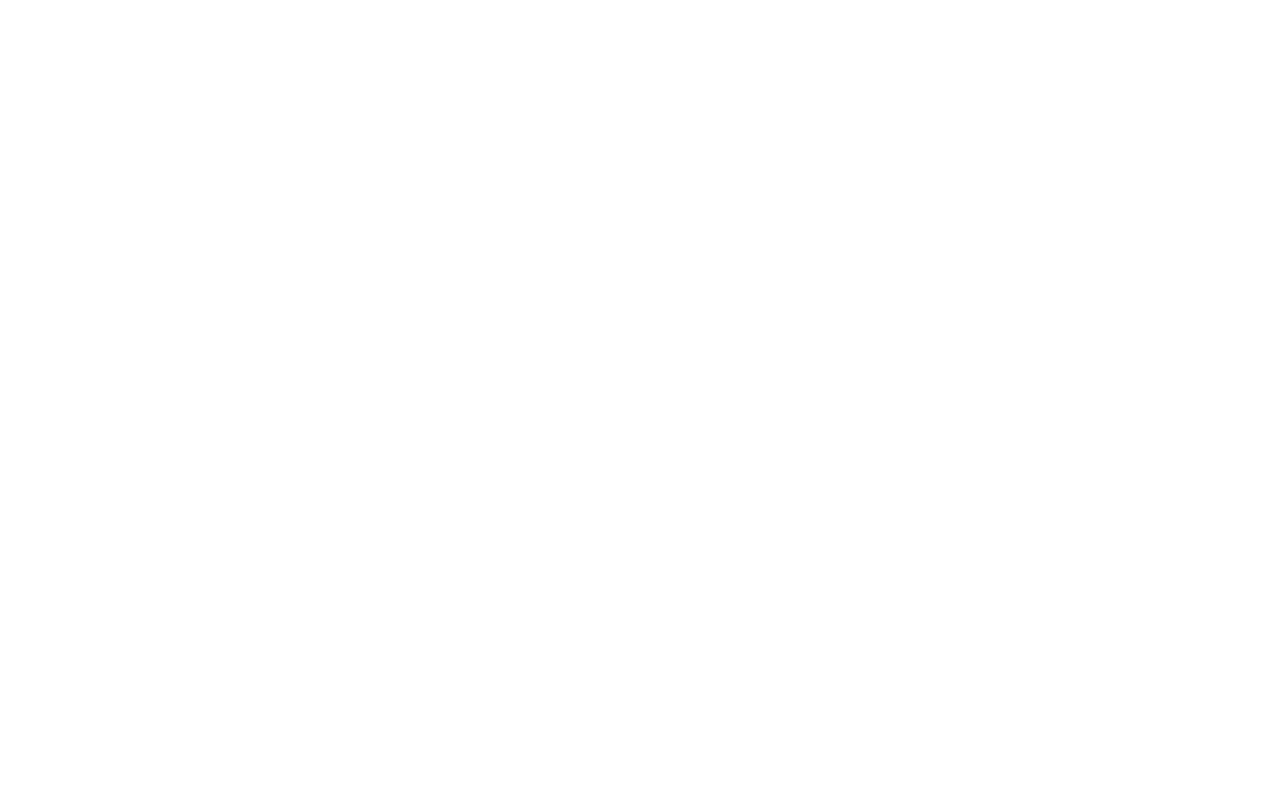
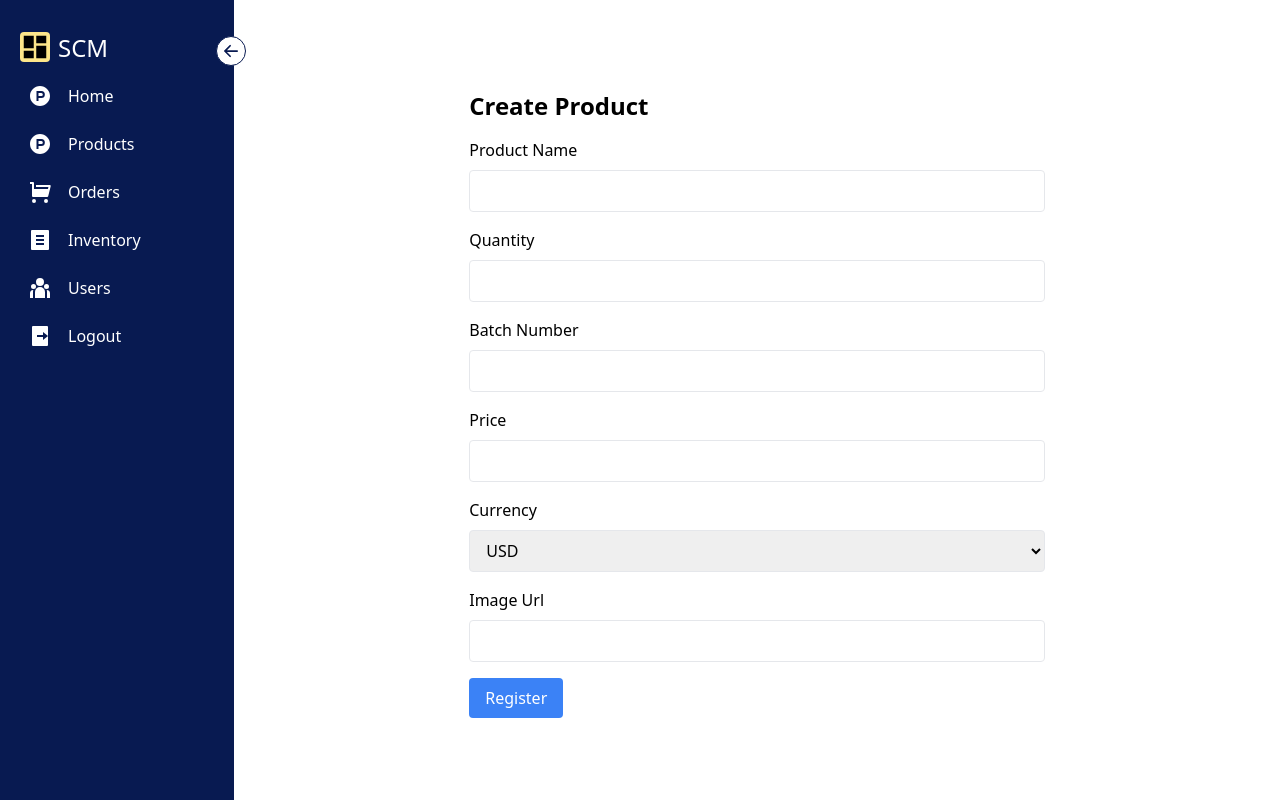
Before and after one commit to titusdishon/supply-chain-manager, a React (Create React App) app in the folder frontend/: page /home/create-products in a window 1280 px wide. Before the commit this address had no page. Built offline with nearby package versions, Linux system fonts and the light colour scheme; sample sign-in values are in the browser's storage; the HTML template or start-up script is replaced by a standard one.

Commit message:
add create new user and product pages

```diff
--- a/frontend/src/App.tsx
+++ b/frontend/src/App.tsx
@@ -9,6 +9,7 @@
 import Inventory from "./components/dashboard/pages/inventory";
 import Users from "./components/dashboard/pages/users";
 import ProtectedRoute from "./utils/protected-routes";
+import CreateProduct from "./components/dashboard/pages/create-product";
 
 const App = () => {
   return (
@@ -16,14 +17,7 @@
       <Router>
         <Routes>
           <Route path="/login" element={<Login />} />
-          <Route
-            path="/register"
-            element={
-              <ProtectedRoute>
-                <Registration />
-              </ProtectedRoute>
-            }
-          />
+
           <Route
             path="/home"
             element={
@@ -49,6 +43,14 @@
             }
           />
           <Route
+            path="/home/create-products"
+            element={
+              <ProtectedRoute>
+                <CreateProduct />
+              </ProtectedRoute>
+            }
+          />
+          <Route
             path="/home/inventory"
             element={
               <ProtectedRoute>
@@ -64,6 +66,14 @@
               </ProtectedRoute>
             }
           />
+          <Route
+            path="/users/register"
+            element={
+              <ProtectedRoute>
+                <Registration />
+              </ProtectedRoute>
+            }
+          />
         </Routes>
       </Router>
     </Provider>
--- a/frontend/src/components/auth/register.tsx
+++ b/frontend/src/components/auth/register.tsx
@@ -8,17 +8,18 @@
 } from "../../redux/actions/user-actions";
 import axios, { AxiosResponse } from "axios";
 import { useDispatch } from "react-redux";
-import { Link, useNavigate } from "react-router-dom";
+import { useNavigate } from "react-router-dom";
 import { useState } from "react";
 import { ErrorAlert, SuccessAlert } from "../shared/alerts";
+import PageWrapper from "../dashboard/pages/page-wrapper";
 
-type RegistrationFormData = {
+interface IRegistrationFormData {
   username: string;
   password: string;
   email: string;
   isActive: boolean;
   role: UserRole;
-};
+}
 
 const Registration = () => {
   const [errorMessage, setErrorMessage] = useState<string | null>(null);
@@ -29,28 +30,34 @@
     register,
     handleSubmit,
     formState: { errors },
-  } = useForm<RegistrationFormData>();
+  } = useForm<IRegistrationFormData>();
   const dispatch = useDispatch();
-  const onSubmit = async (data: RegistrationFormData) => {
+  const onSubmit = async (data: IRegistrationFormData) => {
     dispatch<CreateUserRequestAction>({
       type: UserActionTypes.CREATE_USER_REQUEST,
       payload: data,
     });
+    const userToken = localStorage.getItem("token");
 
     try {
       const response: AxiosResponse = await axios.post(
         `http://localhost:8000/auth/register`,
-        data
+        data,
+        {
+          headers: {
+            Authorization: `Bearer ${userToken}`,
+          },
+        }
       );
 
       dispatch<CreateUserSuccessAction>({
         type: UserActionTypes.CREATE_USER_SUCCESS,
         payload: response.data,
       });
-      setSuccessMessage("Success! Your have been logged in.");
+      setSuccessMessage("Success! Your have created an account.");
 
       setTimeout(() => {
-        navigate("/login");
+        navigate("/home/users");
       }, 1000);
     } catch (error: any) {
       setErrorMessage(
@@ -64,8 +71,12 @@
   };
 
   return (
-    <div className="flex justify-center items-center h-screen">
-      <form className="w-full max-w-sm" onSubmit={handleSubmit(onSubmit)}>
+    <PageWrapper>
+      <div className="flex flex-col justify-center items-center min-h-screen">
+        <form
+          className="w-full max-w-sm md:max-w-md lg:max-w-lg xl:max-w-xl"
+          onSubmit={handleSubmit(onSubmit)}
+        >
           {successMessage && <SuccessAlert message={successMessage} />}
           {errorMessage && <ErrorAlert message={errorMessage} />}
           <h2 className="text-2xl font-bold mb-4">Registration</h2>
@@ -123,6 +134,7 @@
           </button>
         </form>
       </div>
+    </PageWrapper>
   );
 };
 
--- /dev/null
+++ b/frontend/src/components/dashboard/pages/create-product.tsx
@@ -0,0 +1,153 @@
+import { useForm } from "react-hook-form";
+
+import axios, { AxiosResponse } from "axios";
+import { useDispatch } from "react-redux";
+import { useNavigate } from "react-router-dom";
+import { useState } from "react";
+import {
+  AddProductFailureAction,
+  AddProductRequestAction,
+  AddProductSuccessAction,
+  ProductsActionTypes,
+} from "../../../redux/actions/product-actions";
+import { SuccessAlert, ErrorAlert } from "../../shared/alerts";
+import PageWrapper from "./page-wrapper";
+import { CURRENCIES } from "../../../redux/types";
+
+interface IProductFormData {
+  price: number;
+  quantity: number;
+  batchNumber: string;
+  currency: CURRENCIES;
+  imageUrl: string;
+  productName: string;
+}
+
+const CreateProduct = () => {
+  const [errorMessage, setErrorMessage] = useState<string | null>(null);
+  const [successMessage, setSuccessMessage] = useState<string | null>(null);
+  const navigate = useNavigate();
+
+  const {
+    register,
+    handleSubmit,
+    formState: { errors },
+  } = useForm<IProductFormData>();
+  const dispatch = useDispatch();
+  const onSubmit = async (data: IProductFormData) => {
+    dispatch<AddProductRequestAction>({
+      type: ProductsActionTypes.ADD_PRODUCT_REQUEST,
+      payload: data,
+    });
+    const userToken = localStorage.getItem("token");
+
+    try {
+      const response: AxiosResponse = await axios.post(
+        `http://localhost:8000/products`,
+        data,
+        {
+          headers: {
+            Authorization: `Bearer ${userToken}`,
+          },
+        }
+      );
+
+      dispatch<AddProductSuccessAction>({
+        type: ProductsActionTypes.ADD_PRODUCT_SUCCESS,
+        payload: response.data,
+      });
+      setSuccessMessage("Success! Your have created a new product.");
+
+      setTimeout(() => {
+        navigate("/home/products");
+      }, 1000);
+    } catch (error: any) {
+      setErrorMessage(
+        "Failed! We could not complete your request, try again later."
+      );
+      dispatch<AddProductFailureAction>({
+        type: ProductsActionTypes.ADD_PRODUCT_FAILURE,
+        payload: error.message,
+      });
+    }
+  };
+
+  return (
+    <PageWrapper>
+      <div className="flex flex-col justify-center items-center min-h-screen">
+        <form
+          className="w-full max-w-sm md:max-w-md lg:max-w-lg xl:max-w-xl"
+          onSubmit={handleSubmit(onSubmit)}
+        >
+          {successMessage && <SuccessAlert message={successMessage} />}
+          {errorMessage && <ErrorAlert message={errorMessage} />}
+          <h2 className="text-2xl font-bold mb-4">Create Product</h2>
+          <div className="mb-4">
+            <label className="block mb-2">Product Name </label>
+            <input
+              type="text"
+              className="w-full border rounded py-2 px-3"
+              {...register("productName", { required: true })}
+            />
+            {errors.productName && <span>This field is required</span>}
+          </div>
+          <div className="mb-4">
+            <label className="block mb-2">Quantity </label>
+            <input
+              type="number"
+              className="w-full border rounded py-2 px-3"
+              {...register("quantity", { required: true })}
+            />
+            {errors.quantity && <span>This field is required</span>}
+          </div>
+          <div className="mb-4">
+            <label className="block mb-2">Batch Number </label>
+            <input
+              type="text"
+              className="w-full border rounded py-2 px-3"
+              {...register("batchNumber", { required: true })}
+            />
+            {errors.batchNumber && <span>This field is required</span>}
+          </div>
+          <div className="mb-4">
+            <label className="block mb-2">Price </label>
+            <input
+              type="number"
+              className="w-full border rounded py-2 px-3"
+              {...register("price", { required: true })}
+            />
+            {errors.price && <span>This field is required</span>}
+          </div>
+          <div className="mb-4">
+            <label className="block mb-2">Currency</label>
+            <select
+              className="w-full border rounded py-2 px-3"
+              {...register("currency", { required: true })}
+            >
+              <option value={CURRENCIES.USD}>USD</option>
+              <option value={CURRENCIES.EURO}>EURO</option>
+            </select>
+            {errors.currency && <span>This field is required</span>}
+          </div>
+          <div className="mb-4">
+            <label className="block mb-2">Image Url </label>
+            <input
+              type="text"
+              className="w-full border rounded py-2 px-3"
+              {...register("imageUrl", { required: true })}
+            />
+            {errors.imageUrl && <span>This field is required</span>}
+          </div>
+          <button
+            type="submit"
+            className="bg-blue-500 text-white py-2 px-4 rounded hover:bg-blue-600"
+          >
+            Register
+          </button>
+        </form>
+      </div>
+    </PageWrapper>
+  );
+};
+
+export default CreateProduct;
--- a/frontend/src/components/dashboard/pages/products.tsx
+++ b/frontend/src/components/dashboard/pages/products.tsx
@@ -11,6 +11,8 @@
 import { useDispatch } from "react-redux";
 import Table from "../../shared/table";
 import PageWrapper from "./page-wrapper";
+import { ErrorAlert } from "../../shared/alerts";
+import { useNavigate } from "react-router-dom";
 
 interface IProduct {
   batchNumber: string;
@@ -26,6 +28,7 @@
 const Products = () => {
   const dispatch = useDispatch();
   const [products, setProducts] = useState<IProduct[] | null>(null);
+  const navigate = useNavigate();
 
   const columns: Column<IProduct>[] = [
     {
@@ -63,8 +66,8 @@
       Header: "Actions",
       Cell: () => (
         <div className="flex flex-row">
-          <button className="bg-green-500 text-white py-2 px-4 rounded hover:bg-green-600 mx-4">
-            Edit
+          <button className="bg-red-500 text-white py-2 px-4 rounded hover:bg-red-600 mx-4">
+            Delete
           </button>
           <button className="bg-blue-500 text-white py-2 px-4 rounded hover:bg-blue-600 ">
             Edit
@@ -104,13 +107,15 @@
     };
   }, []);
 
+  const handleCreateNewClick = () => {
+    navigate("/home/create-products");
+  };
+
   return (
-    <PageWrapper
-      title="Products"
-      createNewOnclick={() => {
-        console.log("create new");
-      }}
-    >
+    <PageWrapper title="Products" createNewOnclick={handleCreateNewClick}>
+      {products && !products.length && (
+        <ErrorAlert message="There are no products found !" />
+      )}
       {products && <Table columns={columns} data={products} />}
     </PageWrapper>
   );
--- a/frontend/src/components/dashboard/pages/users.tsx
+++ b/frontend/src/components/dashboard/pages/users.tsx
@@ -12,6 +12,8 @@
   UserActionTypes,
 } from "../../../redux/actions/user-actions";
 import PageWrapper from "./page-wrapper";
+import { ErrorAlert } from "../../shared/alerts";
+import { useNavigate } from "react-router-dom";
 interface IUser {
   status: boolean;
   username: string;
@@ -23,6 +25,7 @@
 }
 const Users = () => {
   const dispatch = useDispatch();
+  const navigate = useNavigate();
   const [users, setUsers] = useState<IUser[] | null>(null);
 
   const columns: Column<IUser>[] = [
@@ -53,12 +56,14 @@
       Header: "Actions",
       Cell: () => (
         <div className="flex flex-row">
-          <button className="bg-green-500 text-white py-2 px-4 rounded hover:bg-green-600 mx-4">
-            Edit
-          </button>
-          <button className="bg-blue-500 text-white py-2 px-4 rounded hover:bg-blue-600 ">
-            Edit
-          </button>
+          <div className="flex flex-row">
+            <button className="bg-red-500 text-white py-2 px-4 rounded hover:bg-red-600 mx-4">
+              Delete
+            </button>
+            <button className="bg-blue-500 text-white py-2 px-4 rounded hover:bg-blue-600 ">
+              Edit
+            </button>
+          </div>
         </div>
       ),
     },
@@ -99,13 +104,15 @@
     };
   }, []);
 
+  const handleCreateNewClick = () => {
+    navigate("/users/register");
+  };
+
   return (
-    <PageWrapper
-      title="Users"
-      createNewOnclick={() => {
-        console.log("create new");
-      }}
-    >
+    <PageWrapper title="Users" createNewOnclick={handleCreateNewClick}>
+      {users && !users.length && (
+        <ErrorAlert message="There are no registered users" />
+      )}
       {users && <Table columns={columns} data={users} />}
     </PageWrapper>
   );
--- a/frontend/src/redux/actions/product-actions.ts
+++ b/frontend/src/redux/actions/product-actions.ts
@@ -25,6 +25,7 @@
 
 export interface AddProductRequestAction {
   type: ProductsActionTypes.ADD_PRODUCT_REQUEST;
+  payload: Product;
 }
 
 export interface AddProductSuccessAction {
--- a/frontend/src/redux/types.ts
+++ b/frontend/src/redux/types.ts
@@ -14,10 +14,13 @@
 
 // products/types.ts
 export interface Product {
-  id: string;
-  name: string;
+  id?: string;
   price: number;
   quantity: number;
+  batchNumber: string;
+  currency: string;
+  imageUrl: string;
+  productName: string;
 }
 
 export interface ProductsState {
@@ -58,3 +61,8 @@
   EMPLOYEE = "employee",
   USER = "user",
 }
+
+export enum CURRENCIES {
+  USD = "USD",
+  EURO = "EURO",
+}
```
Also changed, not shown: frontend/src/components/dashboard/pages/orders.tsx (+6 -2 lines), frontend/src/components/dashboard/pages/page-wrapper.tsx (+6 -2 lines), 2 other files (tests, documents, lock files or other folders). Lines whose indentation alone changed are shown as unchanged.
